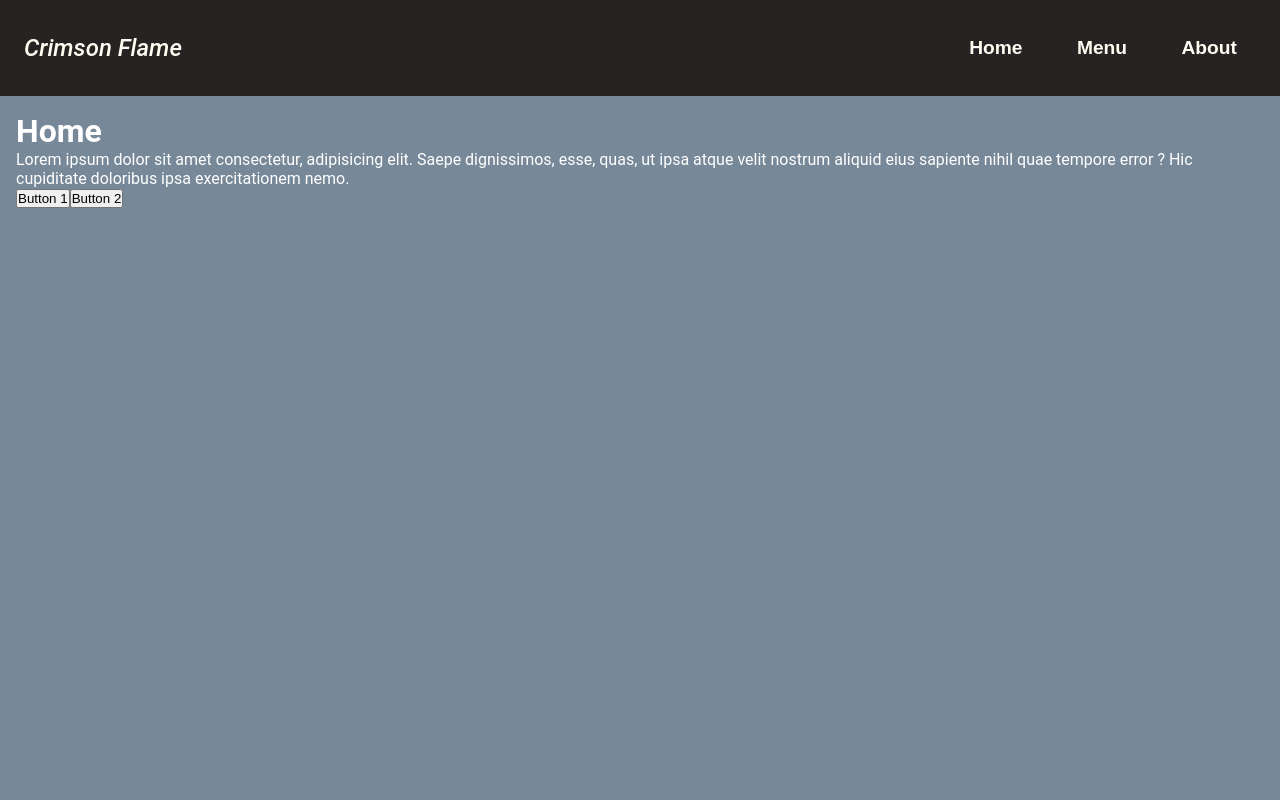
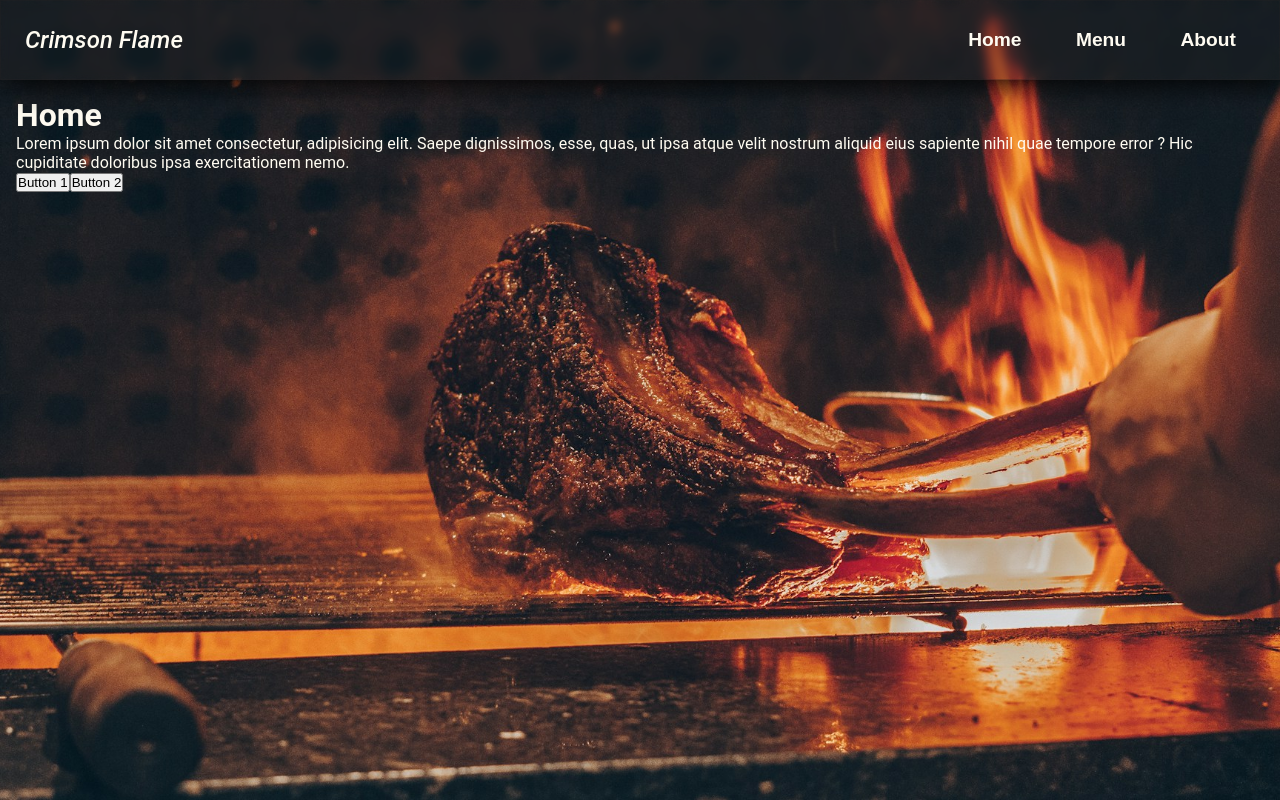
Before and after one commit to ShadowDevKat/odin-restaurant-page, a website built with webpack: page src/template.html in a window 1280 px wide. Built offline with nearby package versions, Linux system fonts and the light colour scheme.

Commit message:
Updated navbar style, added background images

```diff
--- a/src/about.js
+++ b/src/about.js
@@ -1,6 +1,7 @@
-import { contentDiv } from ".";
+import { setBackgroundClass, contentDiv } from ".";
+
 export function displayAboutUs() {
-    // const contentDiv = document.getElementById("content");
+    setBackgroundClass("about-bg");
 
     const containerDiv = document.createElement("div");
     containerDiv.classList.add("about");
--- a/src/homepage.js
+++ b/src/homepage.js
@@ -1,6 +1,7 @@
-import { contentDiv } from ".";
+import { setBackgroundClass, contentDiv } from ".";
+
 export function displayHomePage() {
-    // const contentDiv = document.getElementById("content");
+    setBackgroundClass("home-bg");
 
     const containerDiv = document.createElement("div");
     containerDiv.classList.add("home");
--- a/src/index.js
+++ b/src/index.js
@@ -4,12 +4,13 @@ import { displayMenu } from "./menu";
 import { displayAboutUs } from "./about";
 
 // Handle tab switching
+const htmlBody = document.querySelector("body");
 export const contentDiv = document.getElementById("content");
 
 const navElement = document.querySelector("nav");
 navElement.addEventListener("click", (e) => {
     let btnId = e.target.dataset.buttonName;
-    if(!btnId) return;
+    if (!btnId) return;
     contentDiv.textContent = "";
 
     switch (btnId) {
@@ -27,4 +28,8 @@ navElement.addEventListener("click", (e) => {
     }
 });
 
+export function setBackgroundClass(value = "") {
+    htmlBody.className = value;
+}
+
 displayHomePage();
--- a/src/menu.js
+++ b/src/menu.js
@@ -1,6 +1,7 @@
-import { contentDiv } from ".";
+import { setBackgroundClass, contentDiv } from ".";
+
 export function displayMenu() {
-    // const contentDiv = document.getElementById("content");
+    setBackgroundClass("menu-bg");
 
     const containerDiv = document.createElement("div");
     containerDiv.classList.add("menu");
--- a/src/styles.css
+++ b/src/styles.css
@@ -11,9 +11,10 @@
     --timber-wolf: #ccc5b9ff;
     --black-olive: #403d39ff;
     --eerie-black: #252422ff;
+    --eerie-black-translucent: rgba(37, 36, 34, 0.3);
 
     font-family: Roboto, sans-serif;
-    color: white;
+    color: var(--floral-white);
 }
 
 body {
@@ -24,8 +25,7 @@ body {
 }
 
 nav {
-    background-color: var(--eerie-black);
-    height: 6rem;
+    height: 5rem;
     display: flex;
     justify-content: space-between;
     align-items: center;
@@ -36,7 +36,6 @@ nav {
     font-size: 1.5rem;
     font-weight: 500;
     font-style: italic;
-    color: var(--floral-white);
 }
 
 .nav-buttons {
@@ -89,13 +88,43 @@ nav {
 }
 
 .home {
-    background-color: lightslategray;
+    background-color: transparent;
 }
 
 .menu {
-    background-color: lightblue;
+    background-color: transparent;
 }
 
 .about {
-    background-color: lightcoral;
+    background-color: transparent;
 }
+
+/* General Styles */
+
+.glass-effect {
+    background: var(--eerie-black-translucent);
+    box-shadow: 4px 4px 30px rgba(0, 0, 0, 1);
+    backdrop-filter: blur(5px);
+    -webkit-backdrop-filter: blur(5px);
+    border: 1px solid rgba(37, 36, 34, 0.3);
+}
+
+.home-bg,
+.about-bg,
+.menu-bg {
+    background-size: cover;
+    background-position: center;
+    background-repeat: no-repeat;
+}
+
+.home-bg {
+    background-image: url("./images/home-bg.jpg");
+}
+
+.about-bg {
+    background-image: url("./images/about-bg.jpg");
+}
+
+.menu-bg {
+    background-image: url("./images/menu-bg.jpg");
+}
--- a/src/template.html
+++ b/src/template.html
@@ -9,7 +9,7 @@
 
 <body>
     <header>
-        <nav>
+        <nav class="glass-effect">
             <div class="branding">
                 Crimson Flame
             </div>
```
Also changed, not shown: src/images/about-bg.jpg (added), src/images/home-bg.jpg (added), src/images/menu-bg.jpg (added).
